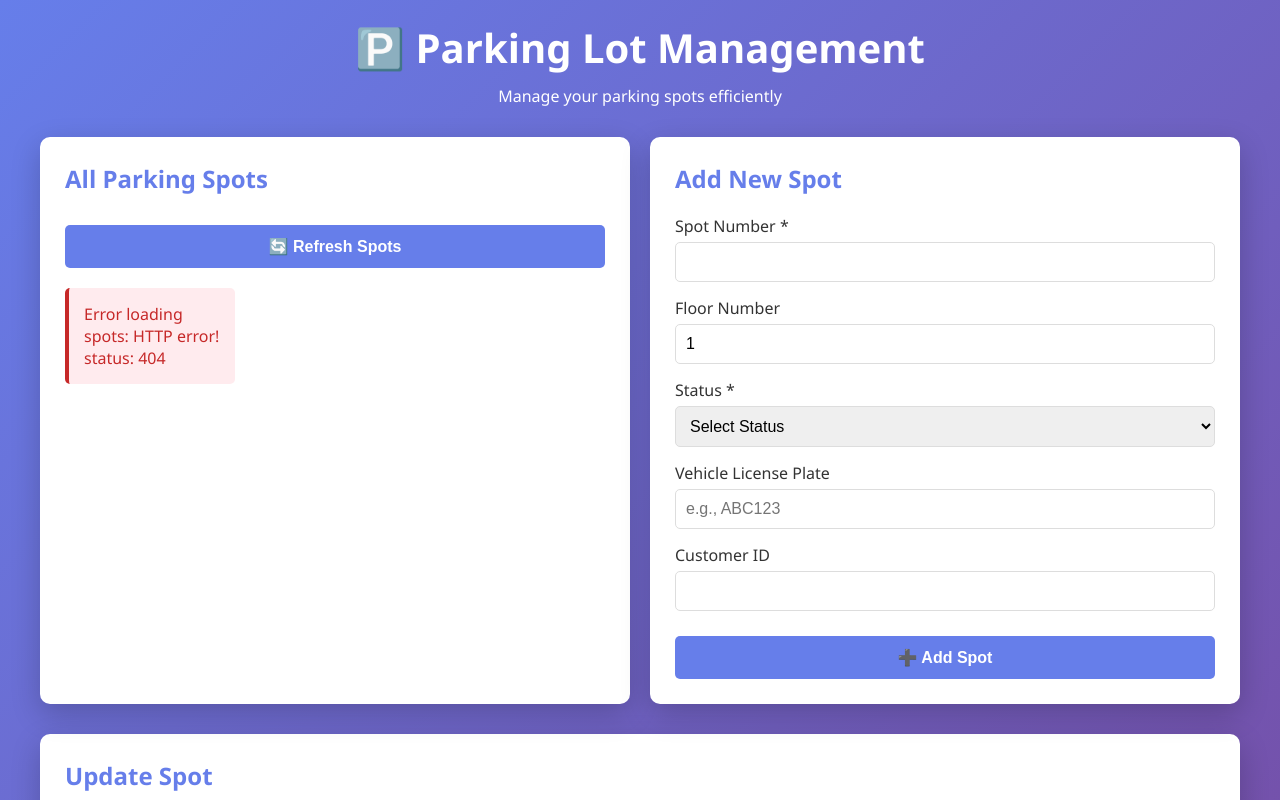
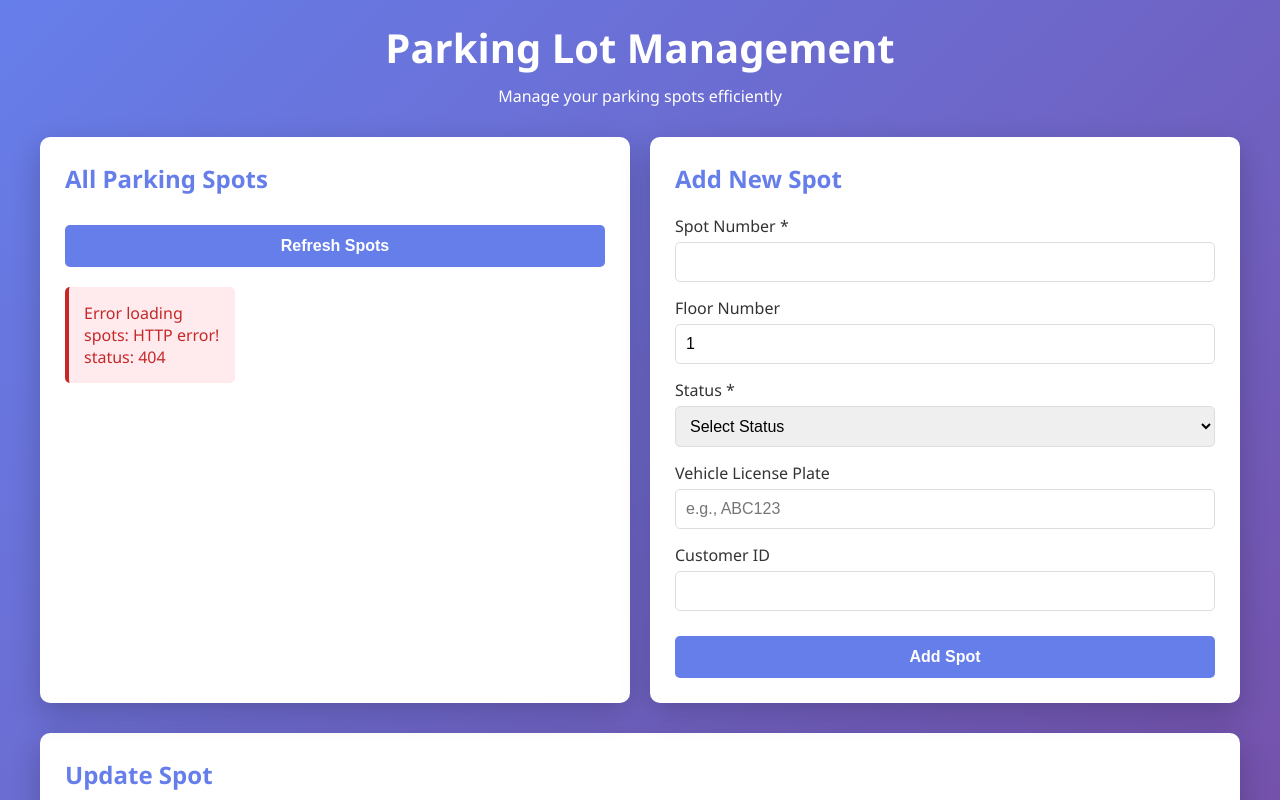
Before and after one commit to saivineesh995/DatabaseDesignVineesh, a website: page public/index.html in a window 1280 px wide. Shown: the top 800 px of the page. Drawn offline with Linux system fonts and the light colour scheme; no server answers.

Commit message:
Merge remote changes

```diff
--- a/public/index.html
+++ b/public/index.html
@@ -195,21 +195,21 @@
 <body>
     <div class="container">
         <header>
-            <h1>🅿️ Parking Lot Management</h1>
+            <h1>Parking Lot Management</h1>
             <p>Manage your parking spots efficiently</p>
         </header>
 
         <div class="content">
-            <!-- View All Spots -->
+
             <div class="card">
                 <h2>All Parking Spots</h2>
-                <button onclick="loadAllSpots()">🔄 Refresh Spots</button>
+                <button onclick="loadAllSpots()">Refresh Spots</button>
                 <div id="spotsContainer" class="spots-grid">
                     <div class="loading">Click refresh to load parking spots...</div>
                 </div>
             </div>
 
-            <!-- Add New Spot -->
+
             <div class="card">
                 <h2>Add New Spot</h2>
                 <div id="createMessage"></div>
@@ -238,12 +238,12 @@
                         <label for="customerId">Customer ID</label>
                         <input type="number" id="customerId">
                     </div>
-                    <button type="submit">➕ Add Spot</button>
+                    <button type="submit"> Add Spot</button>
                 </form>
             </div>
         </div>
 
-        <!-- Update Spot -->
+
         <div class="card">
             <h2>Update Spot</h2>
             <div id="updateMessage"></div>
@@ -279,7 +279,7 @@
     <script>
         const API_BASE = '/.netlify/functions';
 
-        // Load all spots on page load
+
         document.addEventListener('DOMContentLoaded', loadAllSpots);
 
         async function loadAllSpots() {
```
